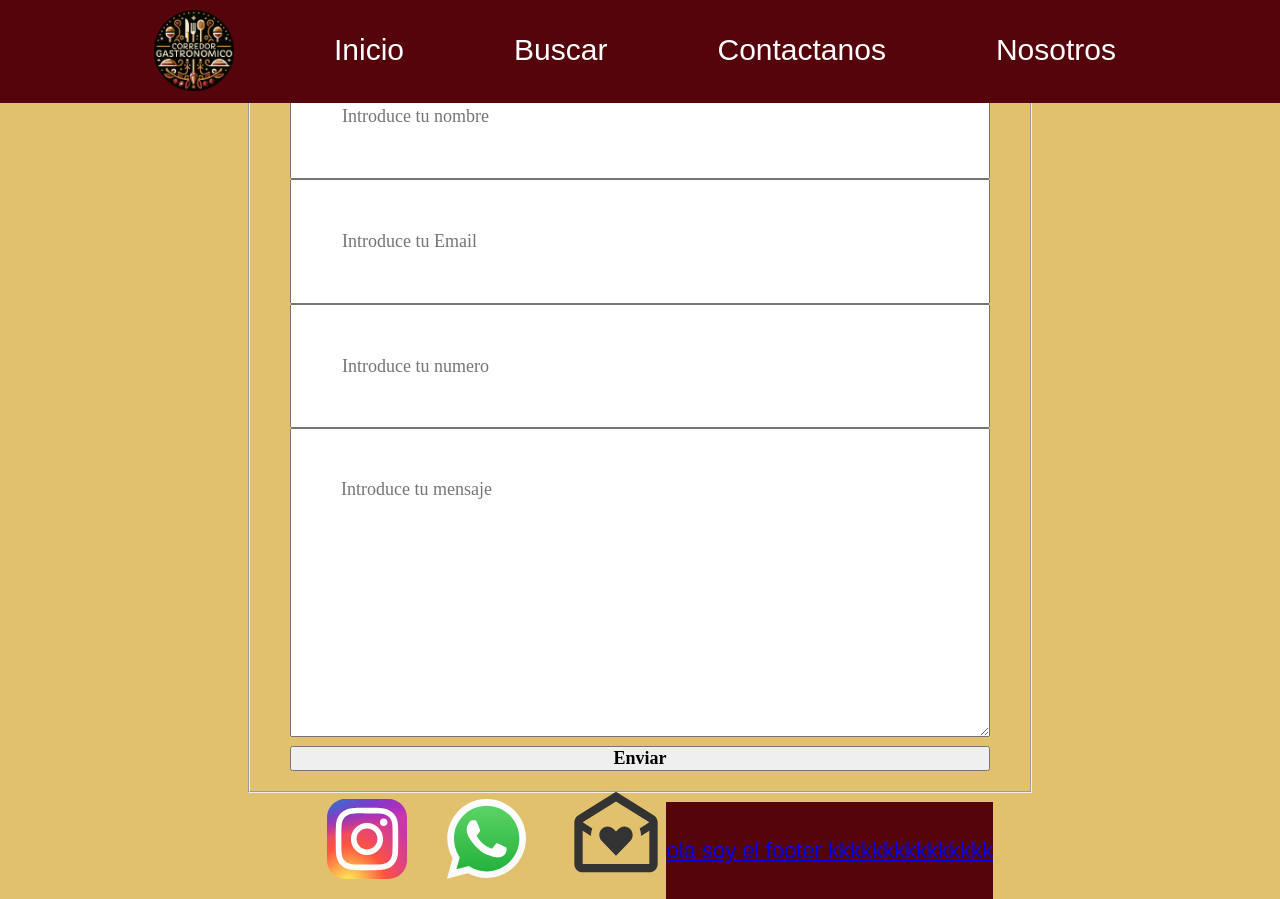
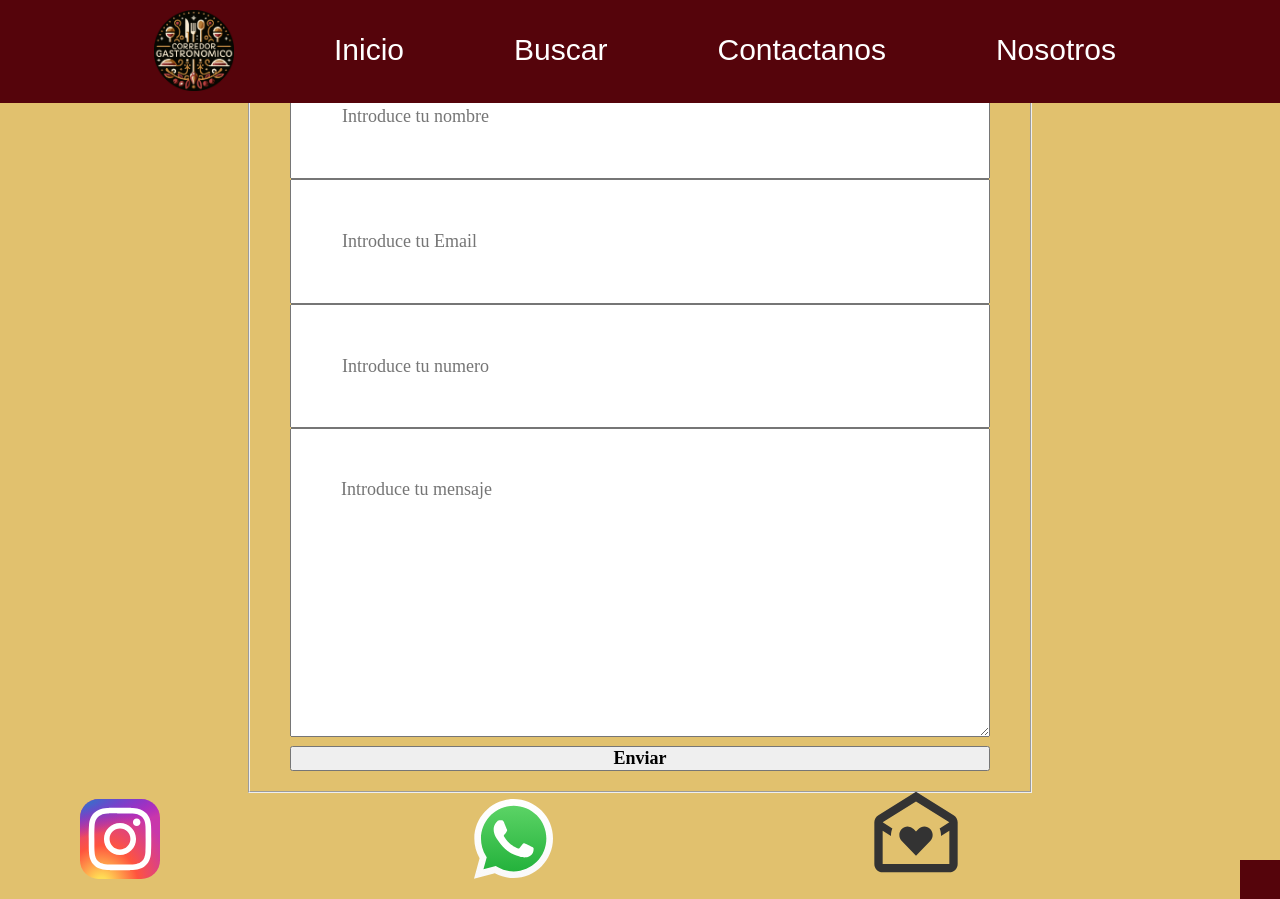
Before and after one commit to Syberiano/Corredor-Gastronimicos, a plain HTML site: page Contactanos.html in a window 1280 px wide. Drawn offline with Linux system fonts and the light colour scheme; a web font is replaced by a local one.

Commit message:
ia dejo asi

```diff
--- a/style.css
+++ b/style.css
@@ -227,6 +227,10 @@ li{
     align-items: center;
     justify-content: center;
     height: 10vh;
+    justify-content: space-between;
+    .footer{
+        position: fixed;
+    }
 
 
 }
```
